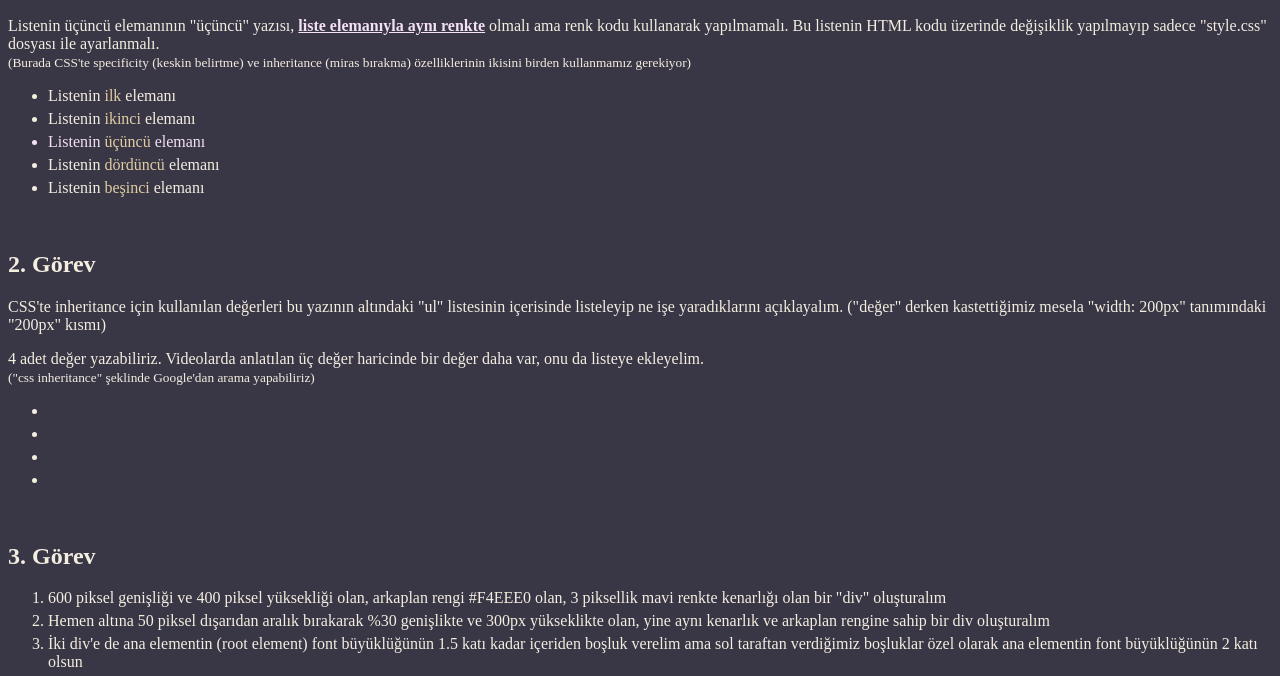
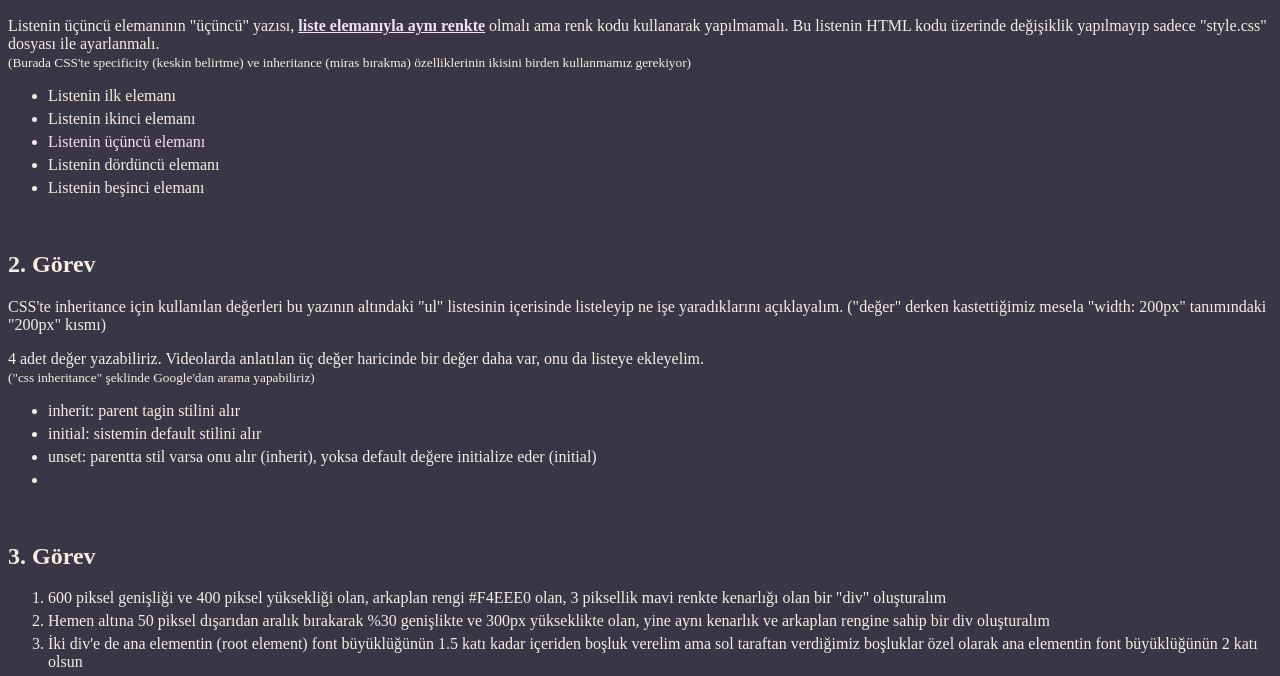
Before and after one commit to LeDauphinn/ojs-css-hw2, a plain HTML site: page index.html in a window 1280 px wide. Shown: the part 110-786 px from the top of the page. Drawn offline with Linux system fonts and the light colour scheme.

Commit message:
2. kısım ongoing

```diff
--- a/index.html
+++ b/index.html
@@ -44,9 +44,9 @@
     </p>
     <!-- Buraya listeleyelim: -->
     <ul>
-      <li></li>
-      <li></li>
-      <li></li>
+      <li>inherit: parent tagin stilini alır</li>
+      <li>initial: sistemin default stilini alır</li>
+      <li>unset: parentta stil varsa onu alır (inherit), yoksa default değere initialize eder (initial)</li>
       <li></li>
     </ul>
     <br />
--- a/style.css
+++ b/style.css
@@ -38,3 +38,6 @@ YUKARIDAKİ KODLARI DEĞİŞTİRMEMELİSİNİZ.
 BURADAN AŞAĞIYA ÇÖZÜMÜNÜZÜ YAZABİLİRSİNİZ.
 -------------------------------------------
 */
+ul.task-1-list li span {
+  color: inherit !important;
+}
```
